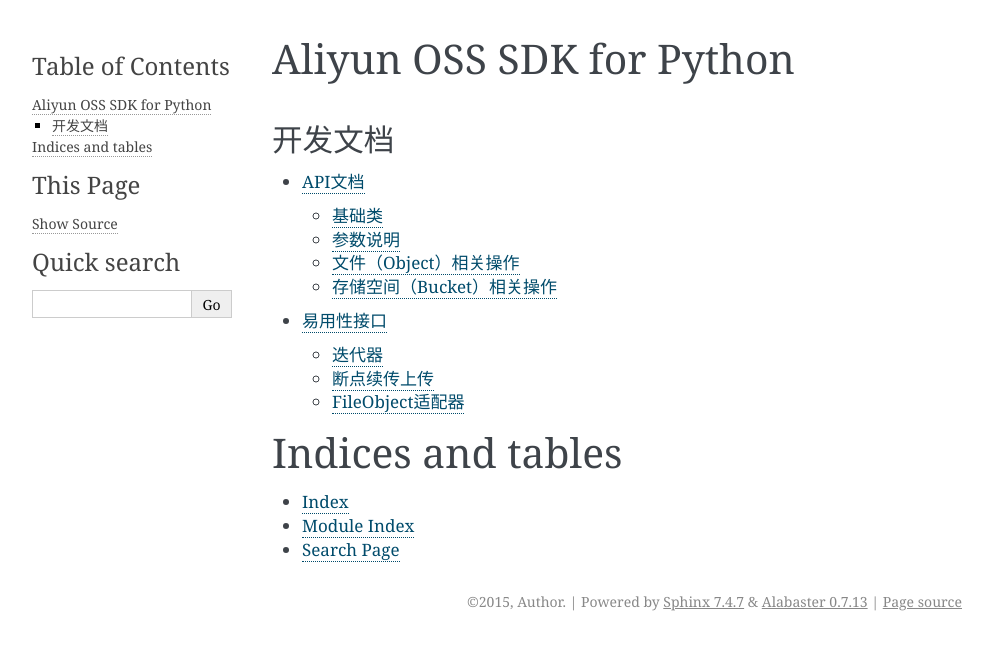
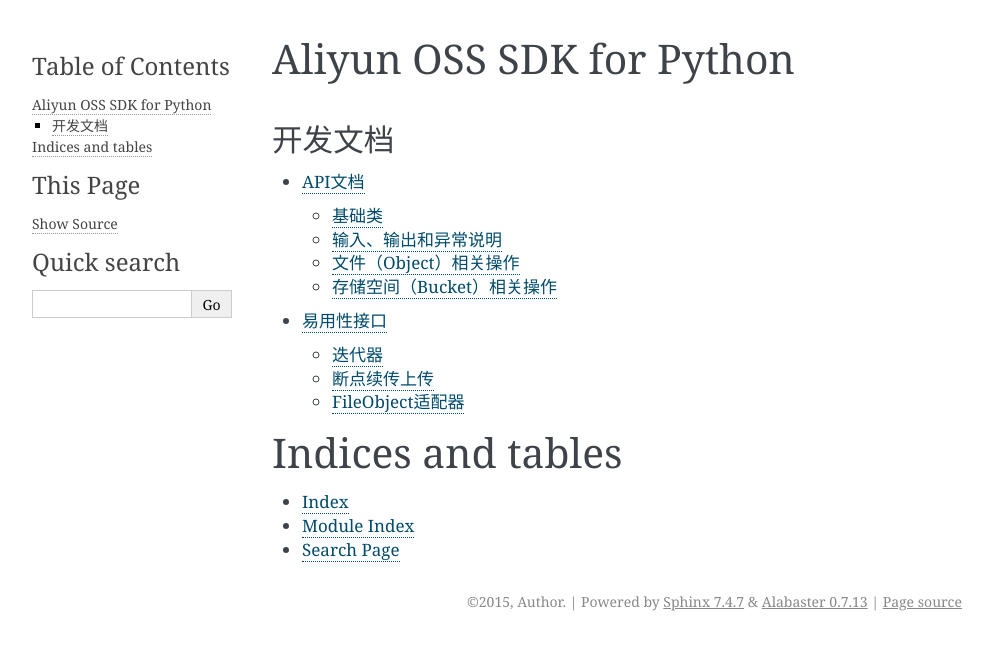
Before and after one commit to aliyun/aliyun-oss-python-sdk, a Sphinx documentation site: the page built from doc/index.rst, in a window 1280 px wide. Shown: the top 650 px of the page, without its empty margins (148-1140 px from the left). Built offline with Sphinx 7.4.7, drawn with Linux system fonts in a browser that asks for light colours; the version number is read from the project's files by our own code.

Commit message:
refine doc

```diff
--- a/doc/api.rst
+++ b/doc/api.rst
@@ -14,8 +14,8 @@
 .. autoclass:: oss2.Service
 .. autoclass:: oss2.Session
 
-参数说明
---------
+输入、输出和异常说明
+------------------
 
 .. automodule:: oss2.api
 
```
